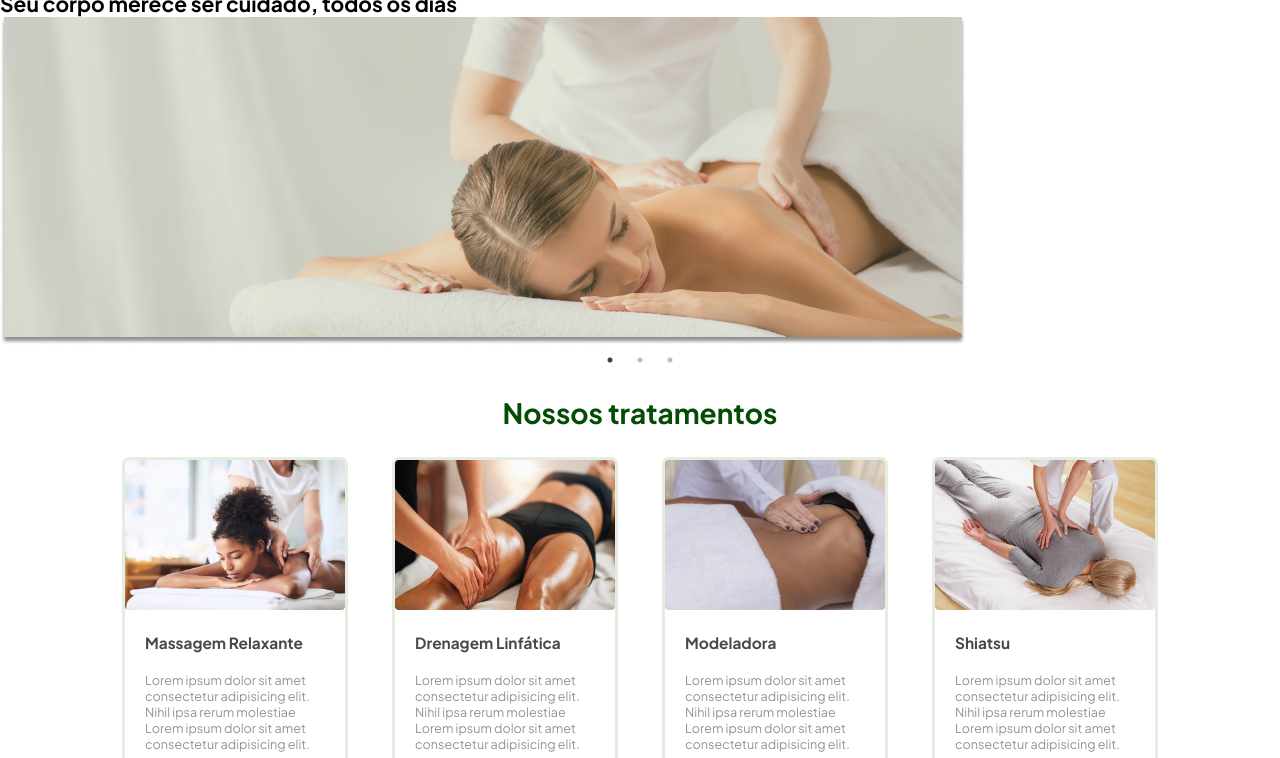
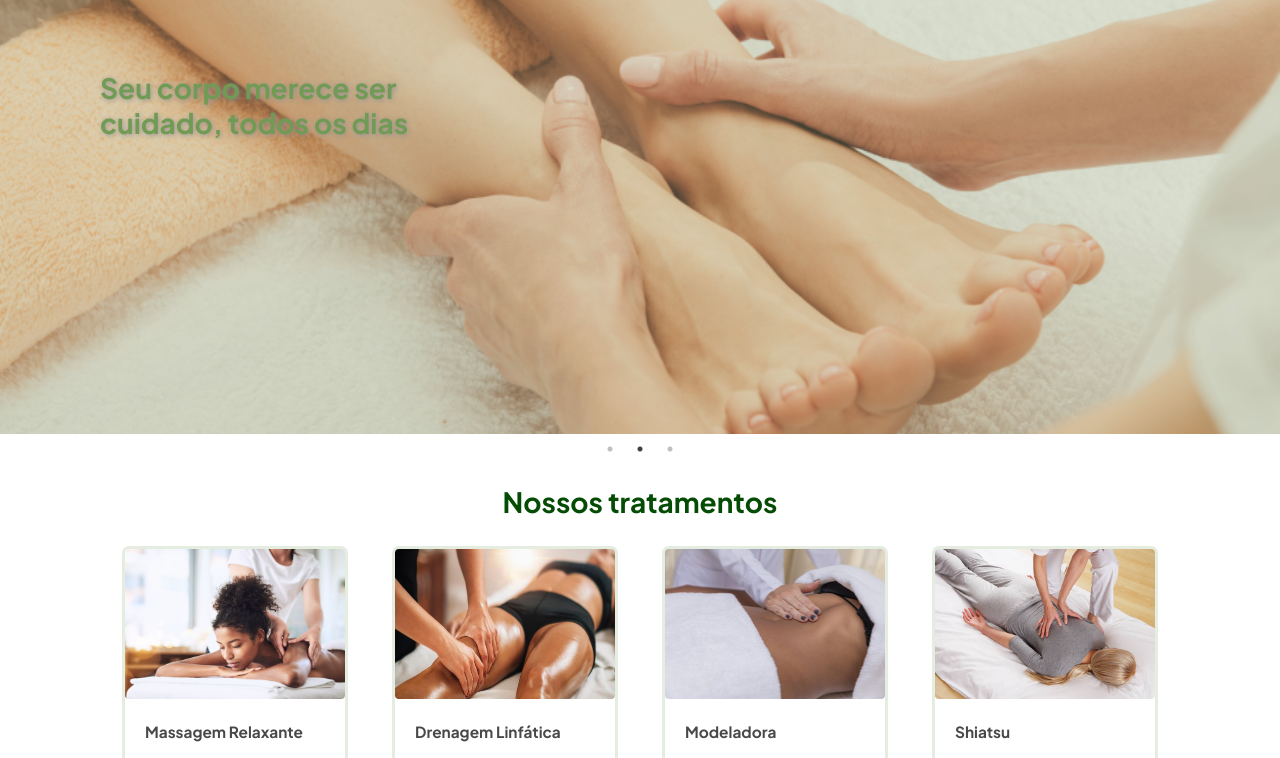
Before and after one commit to 77bueno/corpo-em-harmonia, a plain HTML site: page index.html in a window 1280 px wide. Shown: the part 173-931 px from the top of the page. Drawn offline with nearby package versions, Linux system fonts and the light colour scheme.

Commit message:
Artigo 1 finalizado.

```diff
--- a/css/index.css
+++ b/css/index.css
@@ -82,8 +82,30 @@ nav ul li a {
 
 
 
+/* Artigo 1*/
+.position-artigo1{
 
+}
+.fade{
+  position: relative;
+  opacity: 1;
 
+}
+
+.corpo {
+  position: absolute;
+  top:70px;
+  left:90px;
+  padding: 10px;
+  color: #fff;
+  font-size: 2rem;
+  text-shadow: #939393 1px 1px 5px ;
+  color: #719b54;
+}
+.slick-slide .img1{
+  margin: 0 auto;
+  width: 100%;
+}
 
 
 
@@ -350,9 +372,6 @@ color: black !important;
   text-transform: capitalize;
   font-size: 2.5rem;
 }
-.single-item-rtl{
-
-}
 .single-item-rtl div{
 
   margin: 0 auto;
--- a/index.html
+++ b/index.html
@@ -40,12 +40,17 @@
     <main>
 
         <article class="banner">
-            <h1 class="corpo">Seu corpo merece ser cuidado, todos os dias</h1>
-            <div class="fade">
-                <figure><img src="imagens-home/Group 2.png" alt=""></figure>
-                <figure><img src="imagens-home/Group 8.png" alt=""></figure>
-                <figure><img src="imagens-home/Group 9.png" alt=""></figure>
-            </div>
+
+            <div class="positon-artigo1">
+
+                <div class="fade">
+                        <figure><h1 class="corpo">Seu corpo merece ser<br> cuidado, todos os dias</h1><img class="img1" src="imagens-home/Group 2.png" alt=""></figure>
+
+
+                    <figure><h1 class="corpo">Seu corpo merece ser <br> cuidado, todos os dias</h1><img class="img1" src="imagens-home/Group 8.png" alt=""></figure>
+                    <figure><h1 class="corpo">Seu corpo merece ser <br> cuidado, todos os dias</h1><img class="img1" src="imagens-home/Group 9.png" alt=""></figure>
+                </div>
+
         </article>
 
 
@@ -316,6 +321,7 @@
             $('.fade').slick({
                 dots: true,
                 infinite: true,
+                autoplay: true,
                 speed: 500,
                 fade: true,
                 cssEase: 'linear',
```
